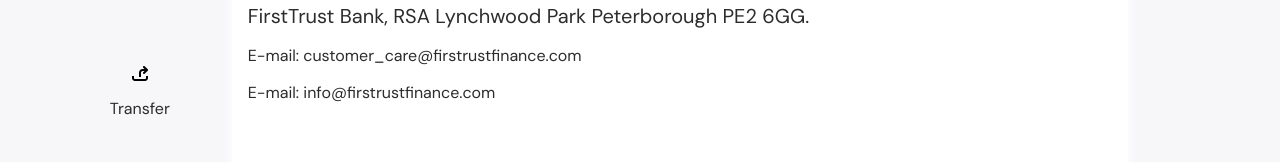
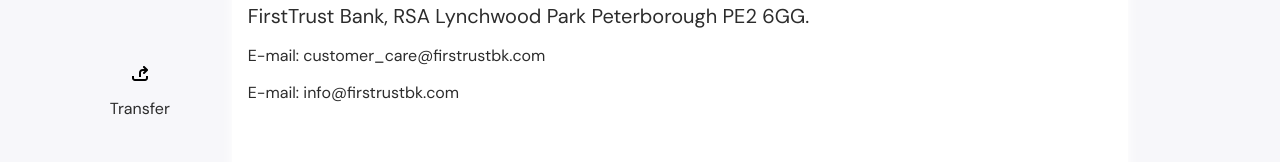
Before and after one commit to lovely-programmer/usbank, a React (Vite) app: page /contact in a window 1280 px wide. Shown: the part 192-354 px from the top of the page. Built offline with nearby package versions, Linux system fonts and the light colour scheme; no server answers; sample sign-in values are in the browser's storage.

Commit message:
Update ContactUs.jsx

```diff
--- a/src/components/ContactUs/ContactUs.jsx
+++ b/src/components/ContactUs/ContactUs.jsx
@@ -11,7 +11,7 @@
 
     emailjs
       .sendForm(
-        "service_t1t5aun",
+        "service_37p0wce",
         "template_lmifd7p",
         form.current,
         "user_AnjF4Y8dbderf60LOsMSF"
@@ -39,11 +39,11 @@
         </div>
 
         <div className="contactUs__email">
-          E-mail: customer_care@firstrustfinance.com{" "}
+          E-mail: customer_care@firstrustbk.com{" "}
         </div>
 
         <div className="contactUs__email">
-          E-mail: info@firstrustfinance.com{" "}
+          E-mail: info@firstrustbk.com{" "}
         </div>
 
         <div>
```
